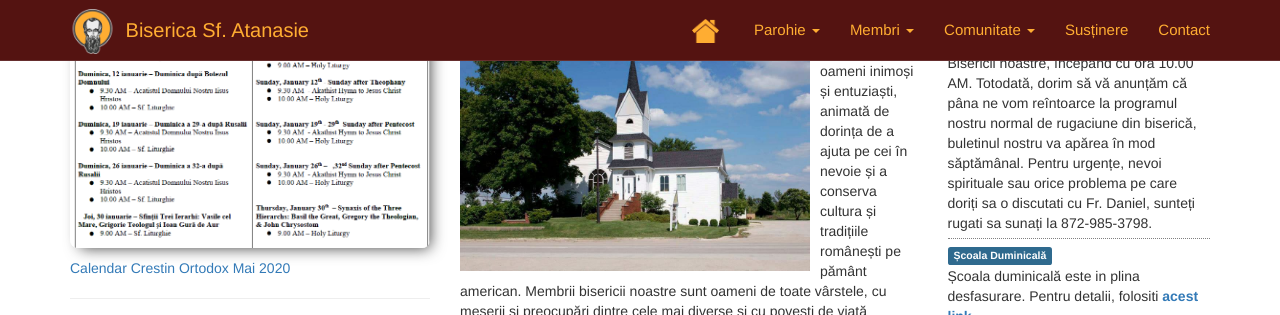
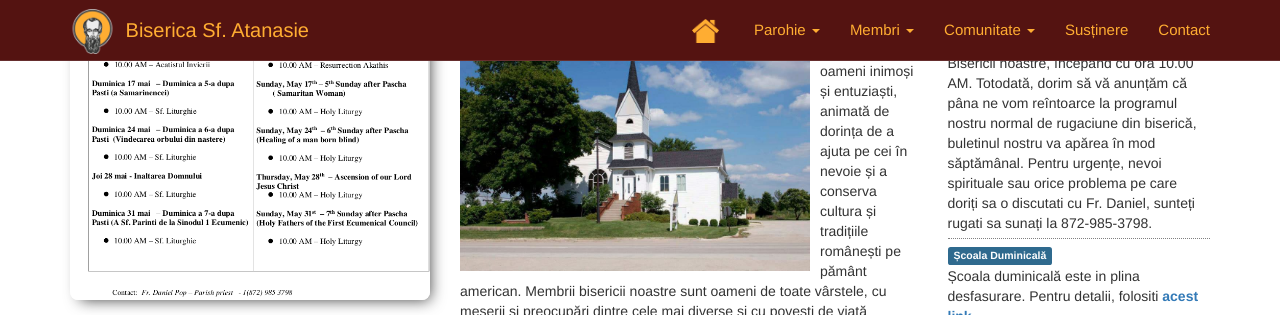
Before and after one commit to iulian787/sfat, a Jekyll site: the page built from ro/index.html, in a window 1280 px wide and 900 px high, scrolled down 583 px, cut to the strip 0-315 px from the top of the window. Built offline with Jekyll 4.4.1, drawn with Linux system fonts in a browser that asks for light colours.

Commit message:
calendar Mai 2020

```diff
--- a/ro/index.html
+++ b/ro/index.html
@@ -22,11 +22,7 @@ title-exclusive: Biserica Sfântul Atanasie - Aurora, IL
         <div class="col-md-4">
 
             <div>
-                    <p><img class="img img-responsive img-round" height="200%" width="200%" src="{{ site.baseurl }}/img/2020/SlujbeIanuarie2020.PNG" /></p>
-            </div>
-
-            <div>
-             <a href="https://www.crestinortodox.ro/calendar-ortodox/2020-mai"  target="_blank"> Calendar Crestin Ortodox Mai 2020</a>
+                    <p><img class="img img-responsive img-round" height="200%" width="200%" src="{{ site.baseurl }}/img/2020/SlujbeMai2020.PNG" /></p>
             </div>
             <hr>
             <div style="margin-top: 0px; padding-left: 0px; text-align: center">
```
Also changed, not shown: img/2020/SlujbeMai2020.PNG (added).
